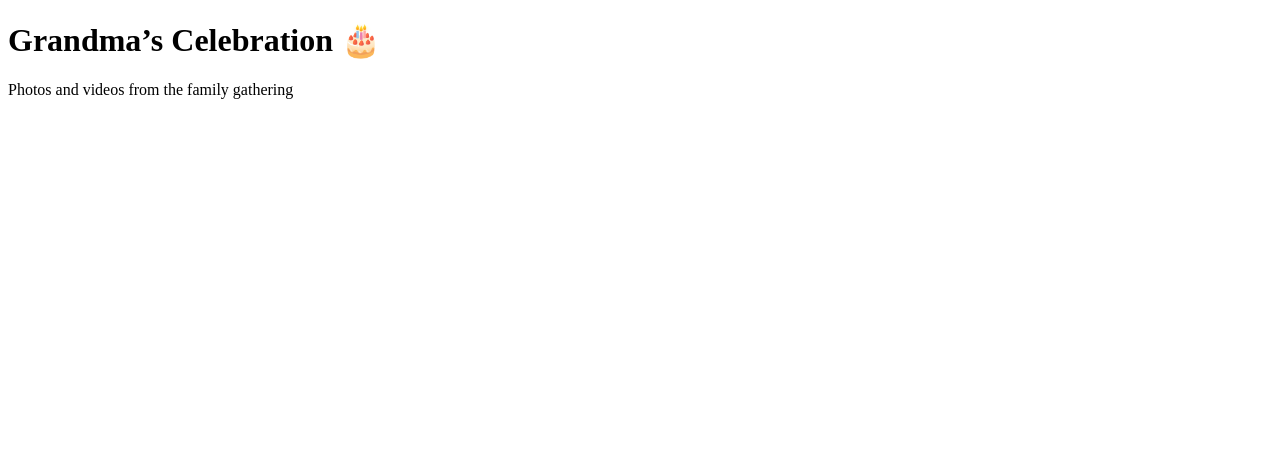
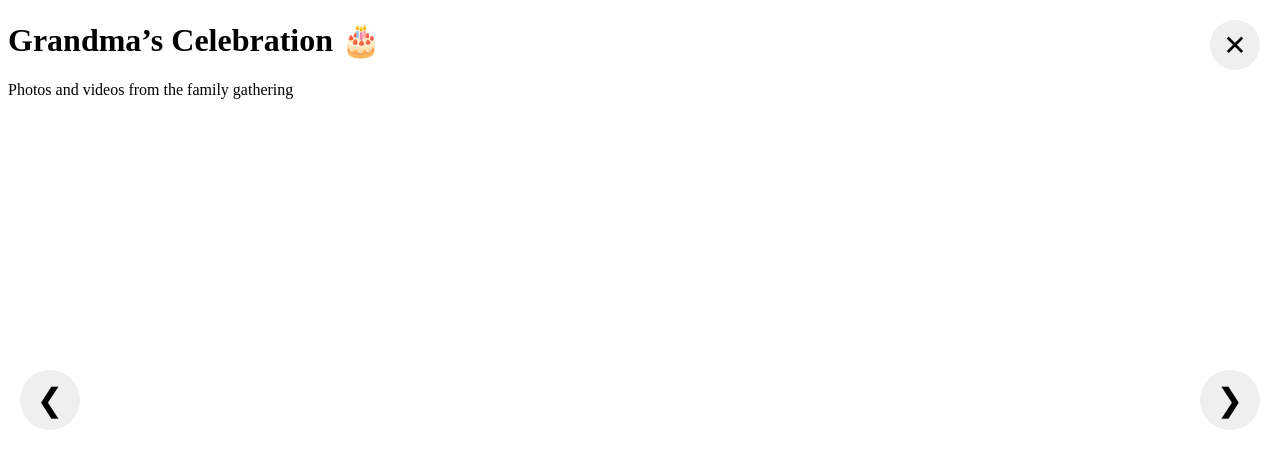
Before and after one commit to masunovandrey/grandma-birthday, a plain HTML site: page index.html in a window 1280 px wide. Drawn offline with Linux system fonts and the light colour scheme; no server answers.

Commit message:
Update index.html

```diff
--- a/index.html
+++ b/index.html
@@ -14,8 +14,16 @@
 
 <div id="app"></div>
 
-<div id="modal" class="modal" onclick="this.classList.remove('active')">
+<div id="modal" class="modal">
+
+  <button id="closeBtn" class="close-btn">✕</button>
+
+  <button id="prevBtn" class="nav-btn prev-btn">❮</button>
+
   <img id="modalImg">
+
+  <button id="nextBtn" class="nav-btn next-btn">❯</button>
+
 </div>
 
 <script src="script.js"></script>
```
